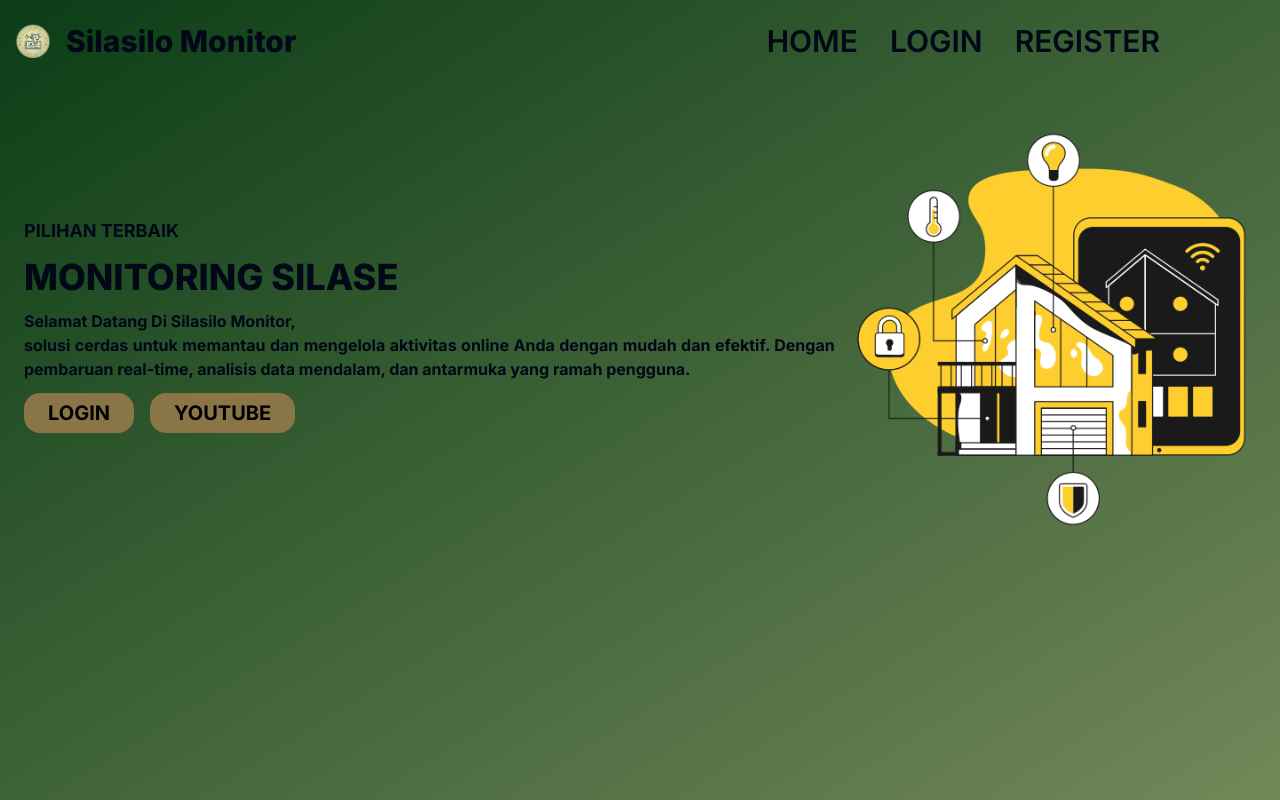
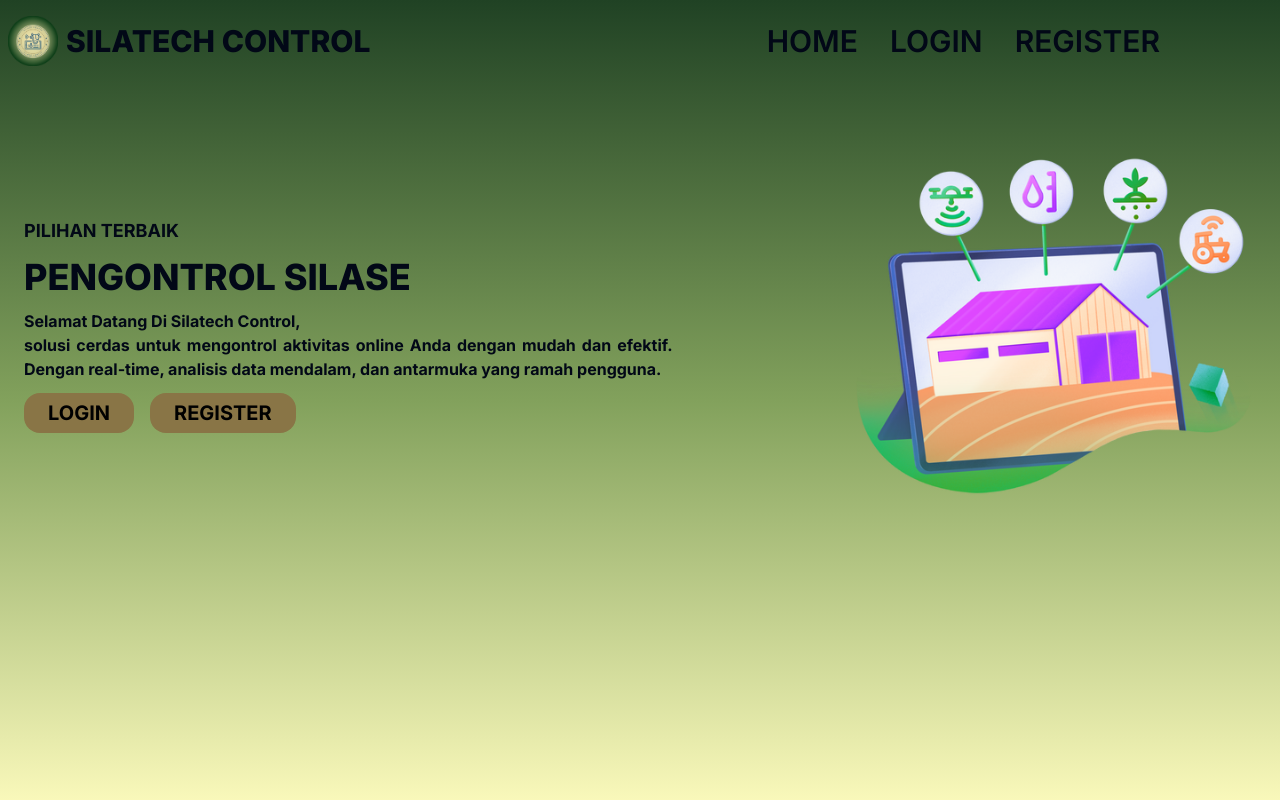
Before and after one commit to NisaaHusnia/silasilo, a Next.js app: page / in a window 1280 px wide. Built offline with nearby package versions, Linux system fonts and the light colour scheme.

Commit message:
update landing page

```diff
--- a/src/app/page.tsx
+++ b/src/app/page.tsx
@@ -6,11 +6,11 @@ import heroImage from "../../public/images/hero.png";
 
 export default function Home() {
   return (
-    <section className="min-h-screen flex flex-col w-full bg-gradient-to-br from-[#0B3D16] to-[#728859]">
+    <section className="min-h-screen flex flex-col w-full bg-gradient-to-b from-[#204224] via-[#82a15c] to-[#f9f8ba]">
       <header className="flex py-4 px-2 justify-between md:mr-10 lg:mr-28">
         <div className="flex gap-2 items-center">
           <Image src={logoImage} alt="Logo" width={50} height={50} />
-          <h2 className="text-2xl md:text-3xl font-extrabold">Silasilo Monitor</h2>
+          <h2 className="text-2xl md:text-3xl font-extrabold">SILATECH CONTROL</h2>
         </div>
         <div className="hidden md:flex gap-8 items-center">
           <Link href="/">
@@ -27,17 +27,17 @@ export default function Home() {
       <main className="flex justify-between px-6 mt-4 md:mt-10 gap-4 items-center">
         <div className="md:w-2/3 flex flex-col gap-3">
           <h4 className="text-lg font-bold">PILIHAN TERBAIK</h4>
-          <h1 className="text-2xl md:text-4xl font-extrabold">MONITORING SILASE</h1>
+          <h1 className="text-2xl md:text-4xl font-extrabold">PENGONTROL SILASE </h1>
           <div>
-            <p className="font-bold text-justify">Selamat Datang Di Silasilo Monitor,</p>
-            <p className="font-bold text-justify">solusi cerdas untuk memantau dan mengelola aktivitas online Anda dengan mudah dan efektif. Dengan pembaruan real-time, analisis data mendalam, dan antarmuka yang ramah pengguna.</p>
+            <p className="font-bold text-justify">Selamat Datang Di Silatech Control,</p>
+            <p className="font-bold text-justify md:w-4/5">solusi cerdas untuk mengontrol  aktivitas online Anda dengan mudah dan efektif. Dengan real-time, analisis data mendalam, dan antarmuka yang ramah pengguna.</p>
           </div>
           <div className="flex gap-4">
             <Link href="/auth/login">
               <Button className="bg-secondary text-black rounded-2xl md:text-xl font-bold py-4 px-6">LOGIN</Button>
             </Link>
-            <Link href="https://youtube.com/@silasesentry?si=P09dC3WH03XS2Qne" target="_blank">
-              <Button className="bg-secondary text-black rounded-2xl md:text-xl font-bold py-4 px-6">YOUTUBE</Button>
+            <Link href="/auth/register" target="_blank">
+              <Button className="bg-secondary text-black rounded-2xl md:text-xl font-bold py-4 px-6">REGISTER</Button>
             </Link>
           </div>
         </div>
```
Also changed, not shown: public/images/hero.png, public/images/silasilo.png.
